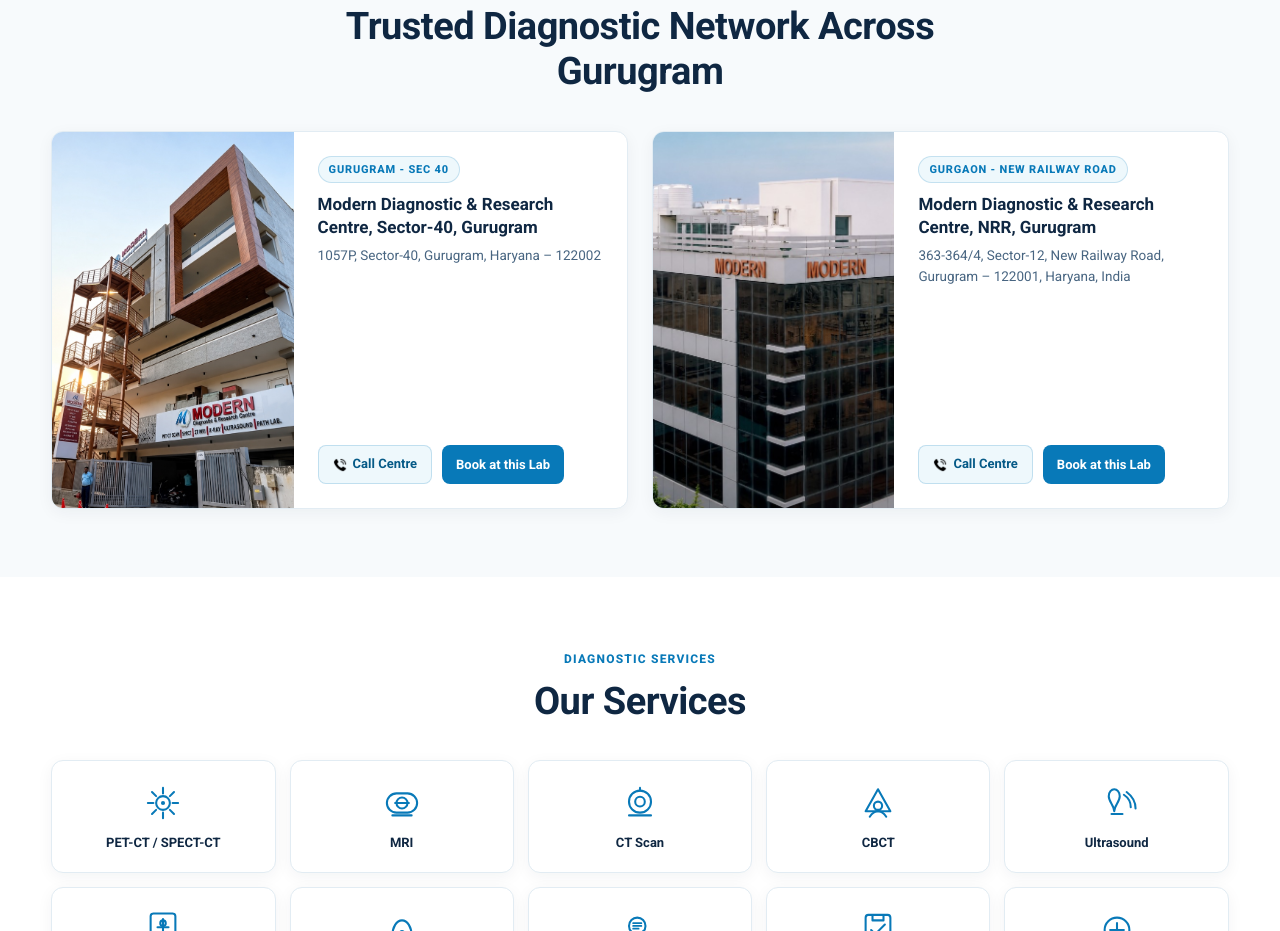
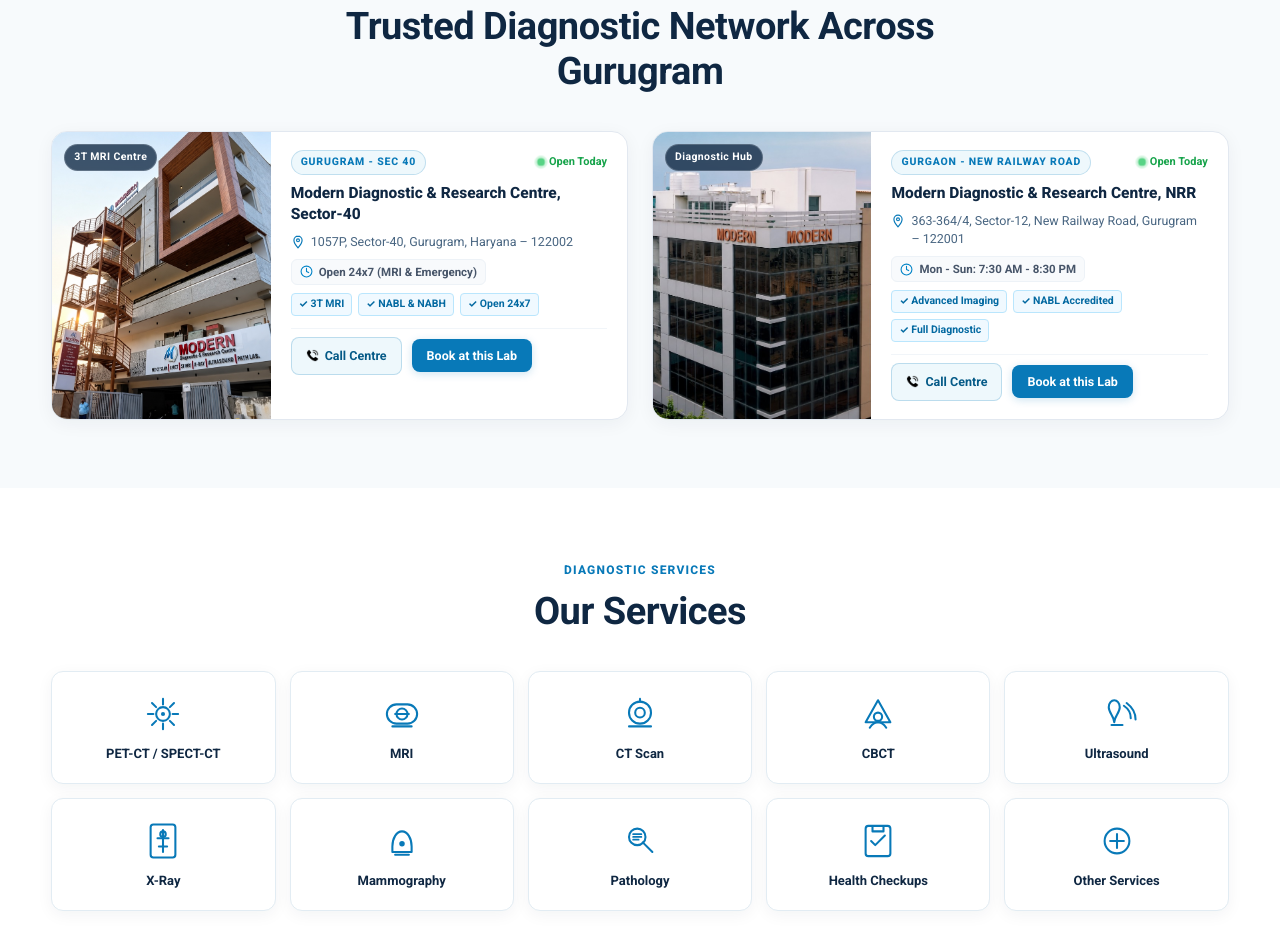
Before and after one commit to aryanrazobyte/MOBILE_SITE_MDRC, a Next.js app: page / in a window 1280 px wide. Shown: the part 3660-4591 px from the top of the page. Built offline with nearby package versions, Linux system fonts and the light colour scheme.

Commit message:
feat: enhance location card design and add additional location details

```diff
--- a/app/globals.css
+++ b/app/globals.css
@@ -873,73 +873,198 @@
 }
 
 .location-card {
+  background: #ffffff;
+  border: 1px solid #e2e8f0;
+  border-radius: 16px;
   overflow: hidden;
   display: grid;
-  grid-template-columns: 42% 58%;
+  grid-template-columns: 38% 62%;
+  box-shadow: 0 4px 18px rgba(15, 39, 66, 0.05);
+  transition: transform 0.25s ease, box-shadow 0.25s ease, border-color 0.25s ease;
+}
+
+.location-card:hover {
+  transform: translateY(-4px);
+  box-shadow: 0 14px 30px rgba(8, 121, 184, 0.12);
+  border-color: rgba(8, 121, 184, 0.35);
 }
 
 .location-image {
-  min-height: 220px;
+  position: relative;
+  min-height: 100%;
   background: #eef8fc;
   overflow: hidden;
 }
 
 .location-image img {
+  position: absolute;
+  top: 0;
+  left: 0;
   width: 100%;
   height: 100%;
   object-fit: cover;
+  transition: transform 0.45s ease;
+}
+
+.location-card:hover .location-image img {
+  transform: scale(1.05);
+}
+
+.location-img-badge {
+  position: absolute;
+  top: 12px;
+  left: 12px;
+  z-index: 2;
+  background: rgba(15, 39, 66, 0.78);
+  backdrop-filter: blur(6px);
+  -webkit-backdrop-filter: blur(6px);
+  color: #ffffff;
+  font-size: 10.5px;
+  font-weight: 700;
+  letter-spacing: 0.4px;
+  padding: 4px 9px;
+  border-radius: var(--radius-full);
+  border: 1px solid rgba(255, 255, 255, 0.18);
 }
 
 .location-content {
-  padding: 24px;
+  padding: 18px 20px;
   display: flex;
   flex-direction: column;
+  gap: 8px;
+  justify-content: flex-start;
+}
+
+.location-meta-row {
+  display: flex;
+  align-items: center;
   justify-content: space-between;
+  gap: 8px;
+  flex-wrap: wrap;
 }
 
 .location-label {
   color: var(--primary);
-  font-size: 11px;
+  font-size: 10.5px;
   font-weight: 800;
   letter-spacing: 0.8px;
   text-transform: uppercase;
   background: var(--primary-light);
-  border: 1px solid rgba(8, 121, 184, 0.18);
-  padding: 4px 10px;
+  border: 1px solid rgba(8, 121, 184, 0.2);
+  padding: 3px 9px;
   border-radius: var(--radius-full);
   display: inline-block;
-  align-self: flex-start;
+}
+
+.location-status {
+  display: inline-flex;
+  align-items: center;
+  gap: 5px;
+  font-size: 11px;
+  font-weight: 700;
+  color: #16a34a;
+}
+
+.status-dot {
+  width: 6px;
+  height: 6px;
+  border-radius: 50%;
+  background: #22c55e;
+  box-shadow: 0 0 0 2px rgba(34, 197, 94, 0.25);
+  animation: pulseDot 2s infinite;
+}
+
+@keyframes pulseDot {
+  0%, 100% {
+    transform: scale(1);
+    opacity: 1;
+  }
+  50% {
+    transform: scale(1.3);
+    opacity: 0.75;
+  }
 }
 
 .location-content h3 {
-  margin: 10px 0 6px;
-  font-size: 17px;
+  margin: 0;
+  font-size: 15.5px;
+  font-weight: 800;
+  color: var(--dark);
   line-height: 1.35;
 }
 
-.location-content address {
+.location-address {
+  display: flex;
+  align-items: flex-start;
+  gap: 6px;
   color: var(--text);
-  font-size: 13.5px;
+  font-size: 12.5px;
   font-style: normal;
-  line-height: 1.55;
-  margin-bottom: 16px;
+  line-height: 1.45;
+  margin: 0;
+}
+
+.location-pin-icon {
+  flex-shrink: 0;
+  margin-top: 2px;
+  color: var(--primary);
+}
+
+.location-timing {
+  display: flex;
+  align-items: center;
+  gap: 6px;
+  color: #475569;
+  font-size: 11.5px;
+  font-weight: 600;
+  background: #f8fafc;
+  padding: 3px 8px;
+  border-radius: 6px;
+  border: 1px solid #edf2f7;
+  width: fit-content;
+}
+
+.location-timing svg {
+  color: #0284c7;
+  flex-shrink: 0;
+}
+
+.location-tags {
+  display: flex;
+  align-items: center;
+  gap: 6px;
+  flex-wrap: wrap;
+}
+
+.location-tag {
+  font-size: 10.5px;
+  font-weight: 700;
+  color: #0369a1;
+  background: #f0f9ff;
+  border: 1px solid #bae6fd;
+  padding: 2px 7px;
+  border-radius: 4px;
 }
 
 .location-card-actions {
   display: flex;
+  align-items: center;
   gap: 10px;
   flex-wrap: wrap;
-  margin-top: auto;
+  margin-top: 4px;
+  padding-top: 8px;
+  border-top: 1px solid #f1f5f9;
 }
 
 .location-action-call,
 .location-action-book {
   display: inline-flex;
   align-items: center;
+  justify-content: center;
   gap: 6px;
   padding: 8px 14px;
-  border-radius: var(--radius-sm);
-  font-size: 13px;
+  border-radius: 8px;
+  font-size: 12.5px;
   font-weight: 700;
   transition: var(--transition);
 }
@@ -947,25 +1072,30 @@
 .location-action-call {
   background: var(--primary-light);
   color: var(--primary-dark);
-  border: 1px solid rgba(8, 121, 184, 0.2);
+  border: 1px solid rgba(8, 121, 184, 0.22);
 }
 
 .location-action-call:hover {
-  background: #e2f2fa;
+  background: #e0f2fe;
+  border-color: var(--primary);
 }
 
 .location-action-call img {
-  width: 14px;
-  height: 14px;
+  width: 13px;
+  height: 13px;
 }
 
 .location-action-book {
   background: var(--primary);
-  color: #fff;
+  color: #ffffff;
+  border: 1px solid transparent;
+  box-shadow: 0 2px 8px rgba(8, 121, 184, 0.2);
 }
 
 .location-action-book:hover {
   background: var(--primary-dark);
+  box-shadow: 0 4px 12px rgba(8, 121, 184, 0.35);
+  transform: translateY(-1px);
 }
 
 /* ==========================================================================
@@ -1581,7 +1711,28 @@
   }
 
   .location-image {
-    min-height: 190px;
+    height: 200px;
+    min-height: 200px;
+    width: 100%;
+  }
+
+  .location-content {
+    padding: 16px;
+    gap: 8px;
+  }
+
+  .location-card-actions {
+    display: grid;
+    grid-template-columns: 1fr 1fr;
+    width: 100%;
+    gap: 8px;
+  }
+
+  .location-action-call,
+  .location-action-book {
+    width: 100%;
+    justify-content: center;
+    padding: 9px 10px;
   }
 
   /* Mobile Sticky Bottom CTA Bar */
--- a/components/LandingPage.jsx
+++ b/components/LandingPage.jsx
@@ -378,12 +378,49 @@
               {locations.map((location) => (
                 <article className="location-card" key={location.label}>
                   <div className="location-image">
-                    <img src={location.image} alt={location.title} />
+                    <img
+                      src={location.image}
+                      alt={location.title}
+                      style={{ objectPosition: location.imagePosition || "center center" }}
+                    />
+                    {location.badge && (
+                      <span className="location-img-badge">{location.badge}</span>
+                    )}
                   </div>
                   <div className="location-content">
-                    <span className="location-label">{location.label}</span>
+                    <div className="location-meta-row">
+                      <span className="location-label">{location.label}</span>
+                      <span className="location-status">
+                        <span className="status-dot"></span>
+                        Open Today
+                      </span>
+                    </div>
                     <h3>{location.title}</h3>
-                    <address>{location.address}</address>
+                    <address className="location-address">
+                      <svg className="location-pin-icon" viewBox="0 0 24 24" width="14" height="14" fill="none" stroke="currentColor" strokeWidth="2" strokeLinecap="round" strokeLinejoin="round">
+                        <path d="M12 2C8.13 2 5 5.13 5 9c0 5.25 7 13 7 13s7-7.75 7-13c0-3.87-3.13-7-7-7z" />
+                        <circle cx="12" cy="9" r="2.5" />
+                      </svg>
+                      <span>{location.address}</span>
+                    </address>
+                    {location.timing && (
+                      <div className="location-timing">
+                        <svg viewBox="0 0 24 24" width="13" height="13" fill="none" stroke="currentColor" strokeWidth="2" strokeLinecap="round" strokeLinejoin="round">
+                          <circle cx="12" cy="12" r="10" />
+                          <polyline points="12 6 12 12 16 14" />
+                        </svg>
+                        <span>{location.timing}</span>
+                      </div>
+                    )}
+                    {location.tags && (
+                      <div className="location-tags">
+                        {location.tags.map((tag) => (
+                          <span key={tag} className="location-tag">
+                            ✓ {tag}
+                          </span>
+                        ))}
+                      </div>
+                    )}
                     <div className="location-card-actions">
                       <a href={PHONE_HREF} className="location-action-call">
                         <img src="/images/call.png" alt="" />
```
Also changed, not shown: lib/site.js.
